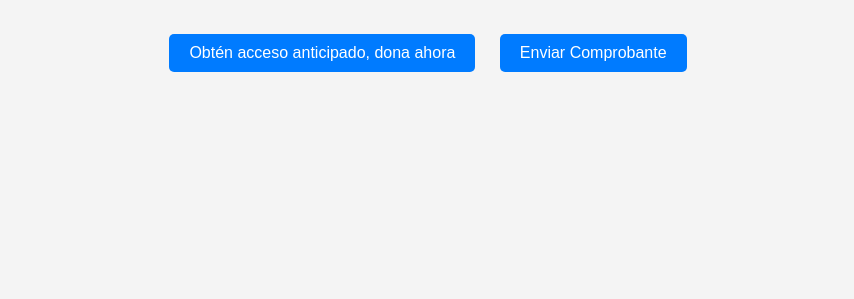
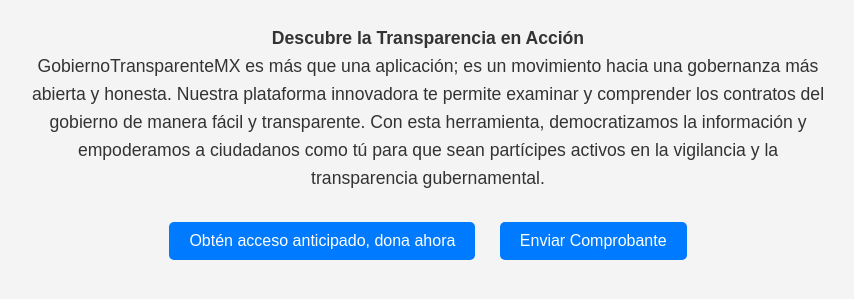
Before and after one commit to artiherrera/compranet_early, a plain HTML site: page index.html in a window 1280 px wide. Shown: the part 125-424 px from the top of the page, without its empty margins (212-1066 px from the left). Drawn offline with Linux system fonts and the light colour scheme.

Commit message:
Se agregó mensaje general

```diff
--- a/index.html
+++ b/index.html
@@ -19,6 +19,12 @@
 <body>
     <div class="container">
         <h1>GobiernoTransparenteMX</h1>
+        <p class="descripcion">
+            <strong>Descubre la Transparencia en Acción</strong><br>
+            GobiernoTransparenteMX es más que una aplicación; es un movimiento hacia una gobernanza más abierta y honesta. Nuestra plataforma innovadora te permite examinar y comprender los contratos del gobierno de manera fácil y transparente. Con esta herramienta, democratizamos la información y empoderamos a ciudadanos como tú para que sean partícipes activos en la vigilancia y la transparencia gubernamental.
+
+            <!-- Continuar con el texto completo de la descripción aquí -->
+        </p>
         <a href="https://paypal.me/LeonEconomista?country.x=MX&locale.x=es_XC" class="boton-donar">Obtén acceso anticipado, dona ahora</a>
         <a href="https://forms.gle/JNgy6xKq6gB7Sjzb9" class="boton-enviar">Enviar Comprobante</a>
     </div>
--- a/style.css
+++ b/style.css
@@ -31,3 +31,11 @@
 .boton-donar:hover, .boton-enviar:hover {
     background-color: #424247;
 }
+
+
+.descripcion {
+    margin: 20px 0;
+    font-size: 1.1em;
+    line-height: 1.6;
+    color: #333; /* Ajusta el color según tu diseño */
+}
```
Lines whose indentation alone changed are shown as unchanged.
